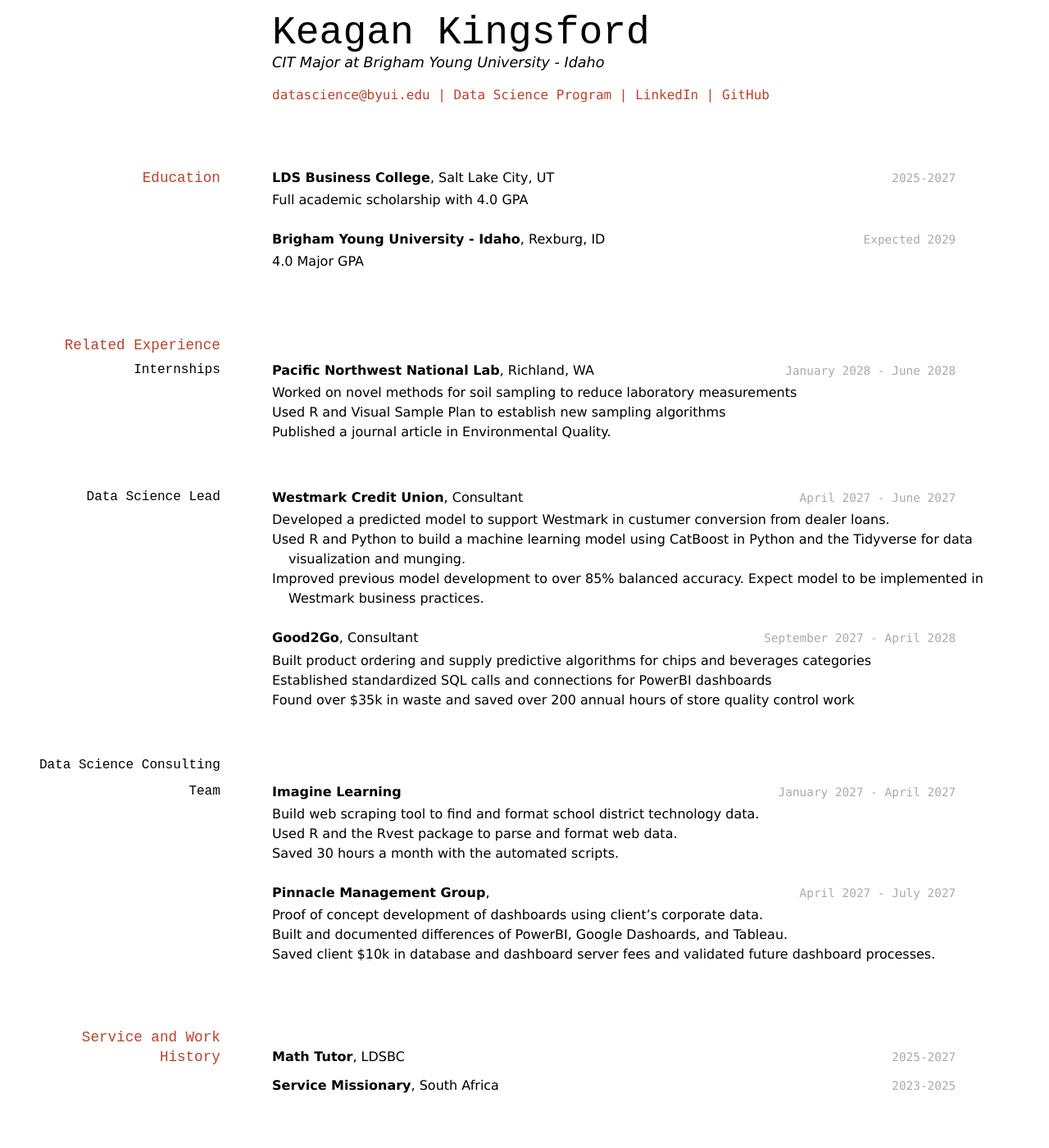
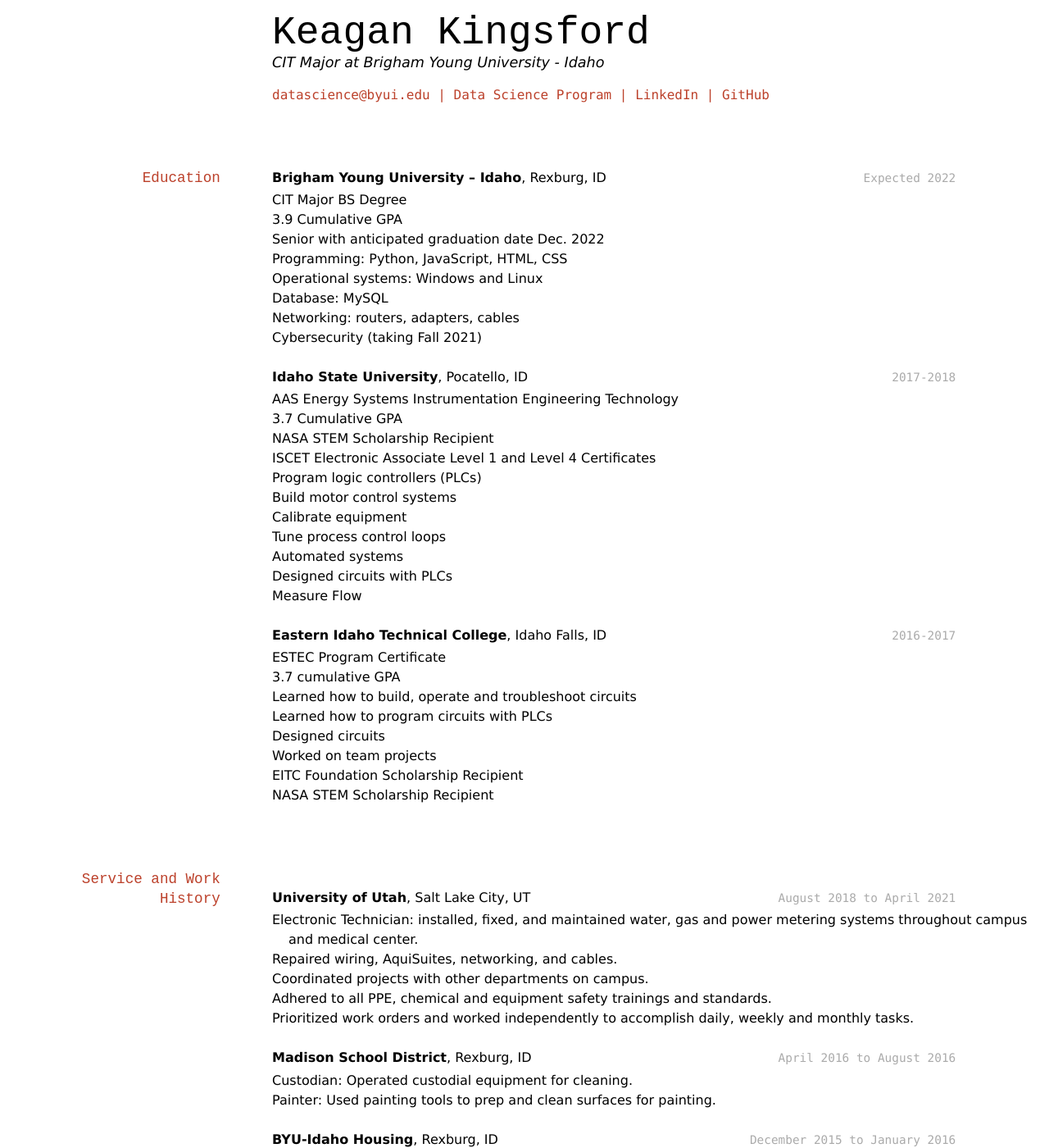
Before and after one commit to kingsfordkb009/kingsford-resume, a Jekyll site: the page built from docs/index.md, in a window 1280 px wide and 1400 px high. Shown: the whole window at 82% size. Built offline with Jekyll 4.4.1, drawn with Linux system fonts in a browser that asks for light colours; some of the changed text lies outside the part shown.

Commit message:
update resume

```diff
--- a/docs/index.md
+++ b/docs/index.md
@@ -16,72 +16,87 @@ CIT Major at Brigham Young University - Idaho
 
 ## Education
 
-`2025-2027`
-__LDS Business College__, Salt Lake City, UT
+`Expected 2022`
+__Brigham Young University – Idaho__, Rexburg, ID
 
-- Full academic scholarship with 4.0 GPA
+- CIT Major BS Degree
+- 3.9 Cumulative GPA
+- Senior with anticipated graduation date Dec. 2022
+- Programming: Python, JavaScript, HTML, CSS
+- Operational systems: Windows and Linux
+- Database: MySQL
+- Networking: routers, adapters, cables
+- Cybersecurity (taking Fall 2021)
 
-`Expected 2029`
-__Brigham Young University - Idaho__, Rexburg, ID
+`2017-2018`
+__Idaho State University__, Pocatello, ID
 
-- 4.0 Major GPA
+- AAS Energy Systems Instrumentation Engineering Technology
+-	3.7 Cumulative GPA
+-	NASA STEM Scholarship Recipient
+-	ISCET Electronic Associate Level 1 and Level 4 Certificates
+-	Program logic controllers (PLCs)
+-	Build motor control systems
+-	Calibrate equipment
+-	Tune process control loops
+-	Automated systems
+-	Designed circuits with PLCs
+-	Measure Flow
 
+`2016-2017`
+__Eastern Idaho Technical College__, Idaho Falls, ID
 
-## Related Experience
-
-### Internships
-
-`January 2028 - June 2028`
-__Pacific Northwest National Lab__, Richland, WA
-
-- Worked on novel methods for soil sampling to reduce laboratory measurements
-- Used R and Visual Sample Plan to establish new sampling algorithms
-- Published a journal article in Environmental Quality.
-
-### Data Science Lead
-
-`April 2027 - June 2027`
-__Westmark Credit Union__, Consultant
-
-- Developed a predicted model to support Westmark in custumer conversion from dealer loans.
-- Used R and Python to build a machine learning model using CatBoost in Python and the Tidyverse for data visualization and munging.
-- Improved previous model development to over 85% balanced accuracy. Expect model to be implemented in Westmark business practices.
-
-`September 2027 - April 2028`
-__Good2Go__, Consultant
-
-- Built product ordering and supply predictive algorithms for chips and beverages categories
-- Established standardized SQL calls and connections for PowerBI dashboards
-- Found over $35k in waste and saved over 200 annual hours of store quality control work
-
-### Data Science Consulting Team
-
-`January 2027 - April 2027`
-__Imagine Learning__
-
-- Build web scraping tool to find and format school district technology data.
-- Used R and the Rvest package to parse and format web data.
-- Saved 30 hours a month with the automated scripts.
-
-`April 2027 - July 2027`
-__Pinnacle Management Group__,
-
-- Proof of concept development of dashboards using client's corporate data.
-- Built and documented differences of PowerBI, Google Dashoards, and Tableau.
-- Saved client $10k in database and dashboard server fees and validated future dashboard processes.
-
+- ESTEC Program Certificate
+-   3.7 cumulative GPA
+-	Learned how to build, operate and troubleshoot circuits
+-	Learned how to program circuits with PLCs
+-	Designed circuits
+-	Worked on team projects
+-	EITC Foundation Scholarship Recipient
+-	NASA STEM Scholarship Recipient
 
 ## Service and Work History
 
-`2025-2027`
-__Math Tutor__, LDSBC
+`August 2018 to April 2021`
+__University of Utah__, Salt Lake City, UT
 
+- Electronic Technician: installed, fixed, and maintained water, gas and power metering systems throughout campus and medical center.
+- Repaired wiring, AquiSuites, networking, and cables.
+- Coordinated projects with other departments on campus.
+- Adhered to all PPE, chemical and equipment safety trainings and standards.
+- Prioritized work orders and worked independently to accomplish daily, weekly and monthly tasks.
 
-`2023-2025`
-__Service Missionary__, South Africa
+`April 2016 to August 2016`
+__Madison School District__, Rexburg, ID
+- Custodian:  Operated custodial equipment for cleaning.
+- Painter:  Used painting tools to prep and clean surfaces for painting.
 
+`December 2015 to January 2016`
+__BYU-Idaho Housing__, Rexburg, ID
+
+- Custodian:  Worked on a fast-paced team and with a variety of chemical products to clean student apartments.
+
+`September 2015 to August 2017`
+__Rehab Services of Idaho__, Rexburg, ID
+
+- Custodian:  Operated variety of equipment to clean rehab center and front office area.
+
+`February 2011 to May 2013`
+__Wingers Restaurant__, Rexburg, ID
+- Dishwasher/Kitchen Assistant:  Operated dishwashers and ovens as a fast-paced team member.
+
+## LEADERSHIP  EXPERIENCE
+
+`June 2013 to June 2015`
+__Service Missionary__, Illinois Chicago West
+
+`August 2012-May 2013`
+__MHS National Honor Society Executive Board Member__
+
+`December 2009`
+__Eagle Scout Award__
 
 
 <!-- ### Footer
 
-Last updated: May 2013 -->
+Last updated: July 2021 -->
```
